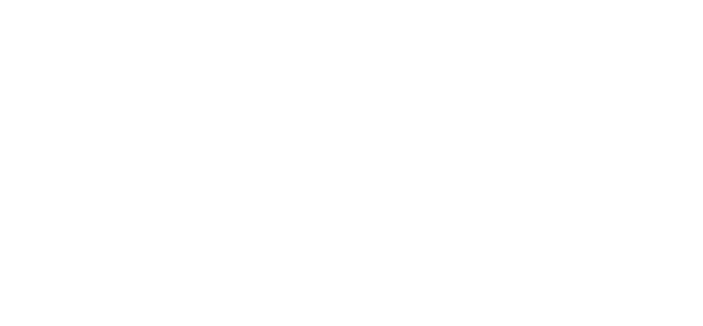
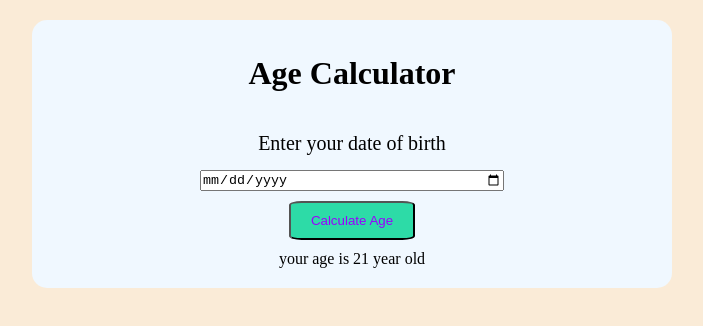
Before and after one commit to teerthraj77/html-css-js-projects, a plain HTML site: page Age calculator/index.html in a window 1280 px wide. Shown: the whole page, without its empty margins (288-991 px from the left). Drawn offline with Linux system fonts and the light colour scheme.

Commit message:
version 1.0

```diff
--- a/Age calculator/index.html
+++ b/Age calculator/index.html
@@ -3,9 +3,23 @@
 <head>
   <meta charset="UTF-8">
   <meta name="viewport" content="width=device-width, initial-scale=1.0">
-  <title>Document</title>
+  <title>Age Calculator</title>
+  <link rel="stylesheet" href="style.css">
 </head>
 <body>
 
+  <div class="container">
+    <h1>Age Calculator</h1>
+    <form action="">
+    <label for="birthday">Enter your date of birth</label>
+    <input type="date" id="birthday">
+    <button id="btn">Calculate Age</button>
+    <p id="result">your age is 21 year old</p>
+  </form>
+  </div>
+
+
+<script src="index.js"></script>
 </body>
+
 </html>
--- /dev/null
+++ b/Age calculator/index.js
@@ -0,0 +1,31 @@
+const butt=document.getElementById("btn")
+const birthday=document.getElementById("birthday")
+let result=document.getElementById("result")
+
+let Agecal=(()=>{
+let bithval=birthday.value
+
+if(bithval==="")
+{
+  alert("Please enter your birthday")
+}
+else{
+  let age=getAge(bithval)
+  result.innerText=`Your age is ${age} ${age>1 ? "year":"years"} old`
+
+}
+})
+
+let getAge=((bithval)=>{
+  let today = new Date();
+  let birtDate=new Date(bithval)
+  let age=today.getFullYear() - birtDate.getFullYear()
+  let month=today.getMonth()-birtDate.getMonth()
+  if(month<0||(month===0 &&today.getDate()<birtDate.getDay()))
+  {
+    age--;
+  }
+  return age
+})
+
+butt.addEventListener("click",Agecal)
--- /dev/null
+++ b/Age calculator/style.css
@@ -0,0 +1,61 @@
+*{
+  margin: 0;
+  padding: 0;
+}
+body{
+font-family: 'Times New Roman', Times, serif;
+background-color: antiquewhite;
+padding: 20px;
+
+
+
+}
+.container{
+  background-color: aliceblue;
+  max-width: 600px;
+  box-shadow: 0,0,10px blue;
+  padding:  20px;
+  margin:  0 auto;
+  border-radius:  15px;
+}
+h1{
+  text-align: center;
+  padding: 15px;
+  margin-bottom: 20px;
+}
+form{
+  display: flex;
+  flex-direction: column;
+  align-items: center;
+}
+input{
+  width: 100%;
+  max-width: 300px;
+  margin-bottom: 10px;
+}
+label{
+  padding: 5px;
+  margin-bottom: 10px;
+  font-size: 20px;
+
+}
+#btn{
+  margin-bottom: 10px;
+  background-color: rgb(45, 219, 167);
+  color:  rgb(153, 0, 255);
+  border-radius: 10%;
+  padding: 10px 20px;
+
+  cursor: pointer;
+  transition: background-color .5s ease;
+
+}
+#btn:hover{
+  background-color: blue ;
+  color: aliceblue;
+}
+/* #result{
+  font-family: Georgia, 'Times New Roman', Times, serif;
+  font-size: 25px;
+
+} */
```
